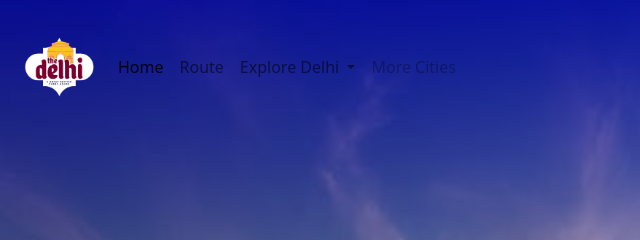
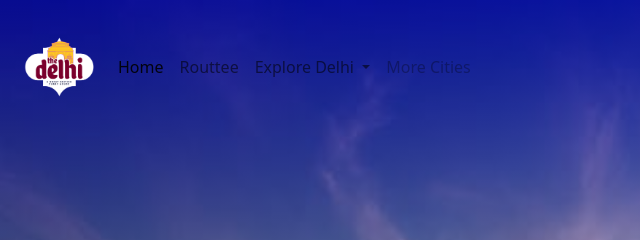
Before and after one commit to DurgeshMandge/BonjourDilli, a plain HTML site: page index.html in a window 1280 px wide. Shown: the top 240 px of the page, 70-710 px from the left. Drawn offline with nearby package versions, Linux system fonts and the light colour scheme.

Commit message:
changed the spelling of route

```diff
--- a/index.html
+++ b/index.html
@@ -22,7 +22,7 @@
                     <a class="nav-link active" aria-current="page" href="#">Home</a>
                   </li>
                   <li class="nav-item">
-                    <a class="nav-link" href="#">Route</a>
+                    <a class="nav-link" href="#">Routtee</a>
                   </li>
                   <li class="nav-item dropdown">
                     <a class="nav-link dropdown-toggle" href="#" id="navbarDropdown" role="button" data-bs-toggle="dropdown" aria-expanded="false">
```
